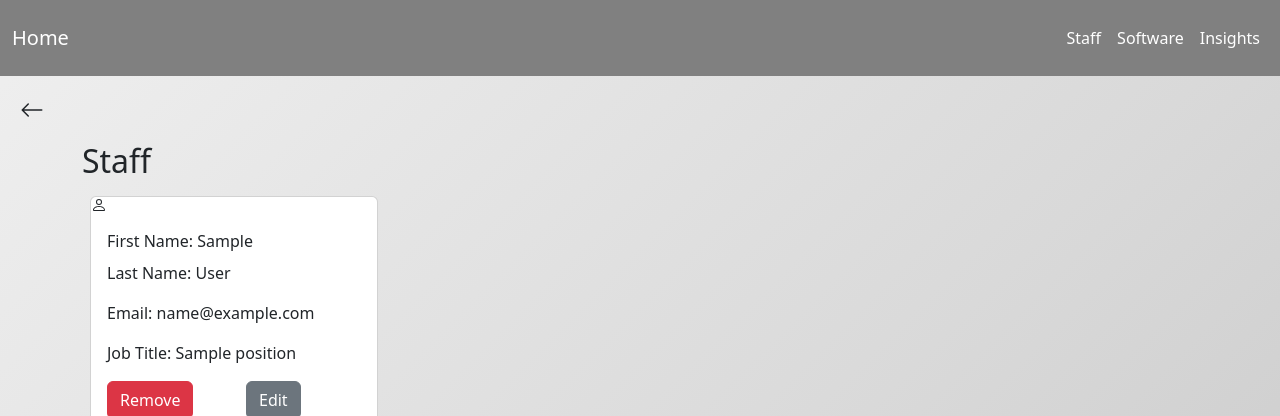
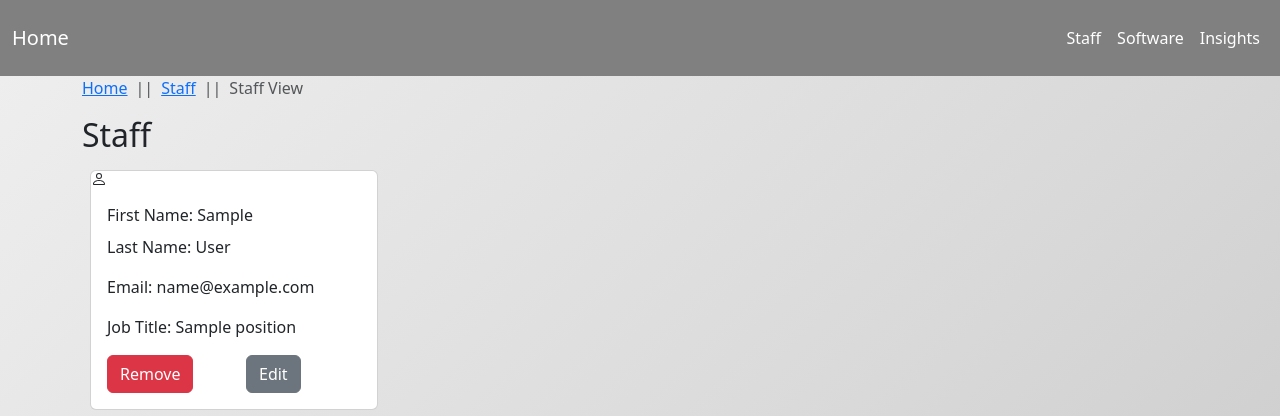
Before and after one commit to Civil-py/SAM-tool, a Django app: template sam/templates/sam/staff_view.html in a window 1280 px wide. Shown: the top 416 px of the page. Run offline with Django 5.2, Linux system fonts and the light colour scheme; the template is opened without the code that fills it: most values are stand-ins (such as "Sample title", 1, 10 or a date in 2020).

Commit message:
Update staff_view.html

```diff
--- a/sam/templates/sam/staff_view.html
+++ b/sam/templates/sam/staff_view.html
@@ -1,22 +1,18 @@
 {% include "sam/header.html" %}
 <body>
- <div style="text-align: left; margin: 20px;">
-    <svg
-      xmlns="http://www.w3.org/2000/svg"
-      width="24"
-      height="24"
-      fill="currentColor"
-      class="bi bi-arrow-left"
-      viewBox="0 0 16 16"
-      onclick="window.history.back()"
-      style="cursor: pointer;"
-    >
-      <path fill-rule="evenodd" d="M15 8a.5.5 0 0 1-.5.5H2.707l3.147 3.146a.5.5 0 0 1-.708.708l-4-4a.5.5 0 0 1 0-.708l4-4a.5.5 0 1 1 .708.708L2.707 7.5H14.5A.5.5 0 0 1 15 8z"/>
-    </svg>
-  </div>
+
+
+
 
 <div class="container">
   <div class="row animated-item">
+     <nav style="--bs-breadcrumb-divider: '||';" aria-label="breadcrumb">
+  <ol class="breadcrumb">
+    <li class="breadcrumb-item"><a href="{% url 'index' %}">Home</a></li>
+    <li class="breadcrumb-item"><a href="{% url 'staff' %}">Staff</a></li>
+    <li class="breadcrumb-item active" aria-current="page">Staff View </li>
+  </ol>
+</nav>
       <h2 >Staff</h2>
 
     <div class="col-md-4 animated-item">
@@ -87,6 +83,5 @@ document.addEventListener("DOMContentLoaded", function() {
     transition: opacity 0.4s ease-in-out, transform 0.3s ease-in-out;
 }
 </style>
-
+</body>
 {% include "sam/footer.html" %}
-</body>
```
